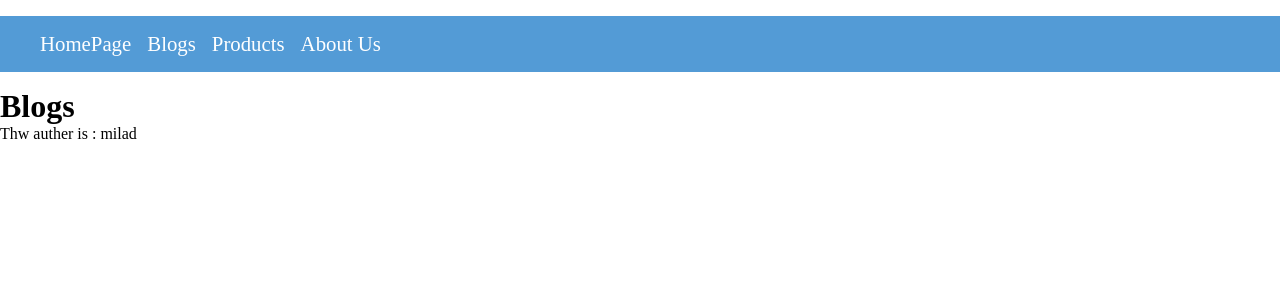
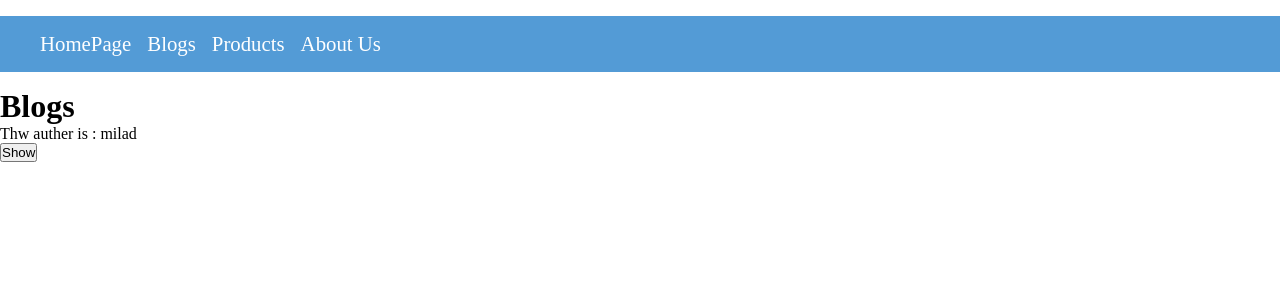
Before and after one commit to MamadTaheri/react-training, a React (Create React App) app: page /blogs/milad in a window 1280 px wide. Shown: the top 300 px of the page. Built offline with nearby package versions, Linux system fonts and the light colour scheme.

Commit message:
using query string

```diff
--- a/package.json
+++ b/package.json
@@ -8,6 +8,7 @@
     "@testing-library/user-event": "^12.1.10",
     "axios": "^0.21.1",
     "prop-types": "^15.7.2",
+    "query-string": "^7.0.1",
     "react": "^17.0.2",
     "react-dom": "^17.0.2",
     "react-router-dom": "^5.2.1",
--- a/src/components/Blogs.js
+++ b/src/components/Blogs.js
@@ -1,11 +1,20 @@
 import React, { Component } from 'react';
+import queryString from 'query-string';
 
 class Blogs extends Component {
+
+    parseQuery = () => {
+        console.log(this.props.location.search)
+        const result = queryString.parse(this.props.location.search)
+        console.log(result)
+    }
+
     render() {
         return (
             <div>
                 <h1>Blogs</h1>
                 <p>Thw auther is : {this.props.match.params.author}</p>
+                <button onClick={this.parseQuery}>Show</button>
             </div>
         );
     }
```
Also changed, not shown: 1 other file (tests, documents, lock files or other folders).
